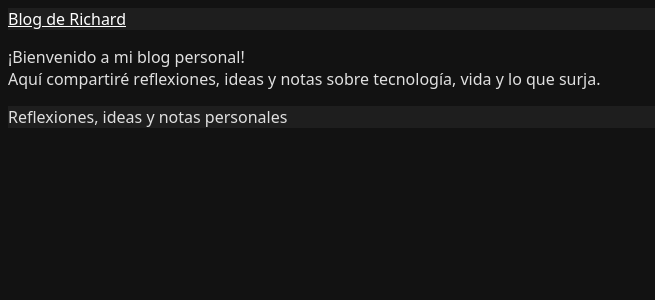
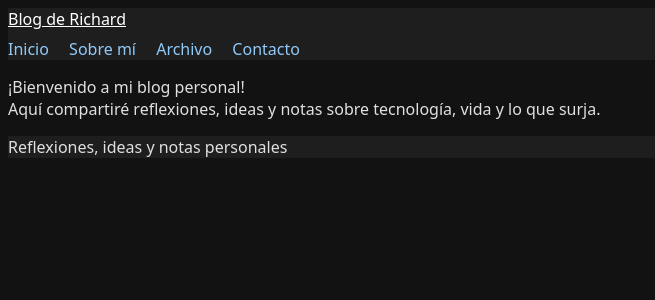
Before and after one commit to richard-blog/richard-blog.github.io, a Jekyll site: the page built from index.md, in a window 1280 px wide. Shown: the top 300 px of the page, without its empty margins (0-655 px from the left). Built offline with Jekyll 4.4.1, drawn with Linux system fonts in a browser that asks for light colours.

Commit message:
RC - 2025.05.29_01

```diff
--- a/_layouts/default.html
+++ b/_layouts/default.html
@@ -1,5 +1,6 @@
 <!DOCTYPE html>
 <html lang="es">
+
 <head>
     <meta charset="utf-8">
     <title>{{ page.title }} | {{ site.title }}</title>
@@ -7,13 +8,19 @@
     <link rel="stylesheet" href="{{ '/assets/css/dark-mode.css' | relative_url }}">
     {{ site.theme_settings }}
 </head>
+
 <body>
     <header class="site-header">
         <div class="wrapper">
             <a class="site-title" href="{{ '/' | relative_url }}">{{ site.title }}</a>
+            <nav class="site-nav">
+                <a href="{{ '/' | relative_url }}">Inicio</a>
+                <a href="{{ '/sobre-mi' | relative_url }}">Sobre mí</a>
+                <a href="{{ '/archivo' | relative_url }}">Archivo</a>
+                <a href="{{ '/contacto' | relative_url }}">Contacto</a>
+            </nav>
         </div>
     </header>
-
     <main class="page-content" aria-label="Content">
         <div class="wrapper">
             {{ content }}
@@ -26,4 +33,5 @@
         </div>
     </footer>
 </body>
+
 </html>
--- a/assets/css/dark-mode.css
+++ b/assets/css/dark-mode.css
@@ -9,19 +9,41 @@ a {
     color: #90caf9;
 }
 
-h1, h2, h3, h4, h5, h6 {
+h1,
+h2,
+h3,
+h4,
+h5,
+h6 {
     color: #ffffff;
 }
 
-.site-header, .site-footer {
+.site-header,
+.site-footer {
     background-color: #1e1e1e;
     border-color: #333;
 }
 
-.site-title, .site-nav {
+.site-title,
+.site-nav {
     color: #ffffff !important;
 }
 
-.post-title, .post-meta {
+.post-title,
+.post-meta {
     color: #eeeeee;
 }
+
+.site-nav {
+    margin-top: 0.5rem;
+}
+
+.site-nav a {
+    margin-right: 1rem;
+    text-decoration: none;
+    color: #90caf9;
+}
+
+.site-nav a:hover {
+    text-decoration: underline;
+}
```
Also changed, not shown: archivo.md (added, +9 -0 lines), contacto.md (added, +9 -0 lines), sobre-mi.md (added, +7 -0 lines), README.md, _config.yml (line endings or trailing spaces), _posts/2025-05-25_00.md (line endings or trailing spaces), _posts/2025-05-29_00.md (line endings or trailing spaces), index.md (line endings or trailing spaces). Lines whose indentation alone changed are shown as unchanged.
